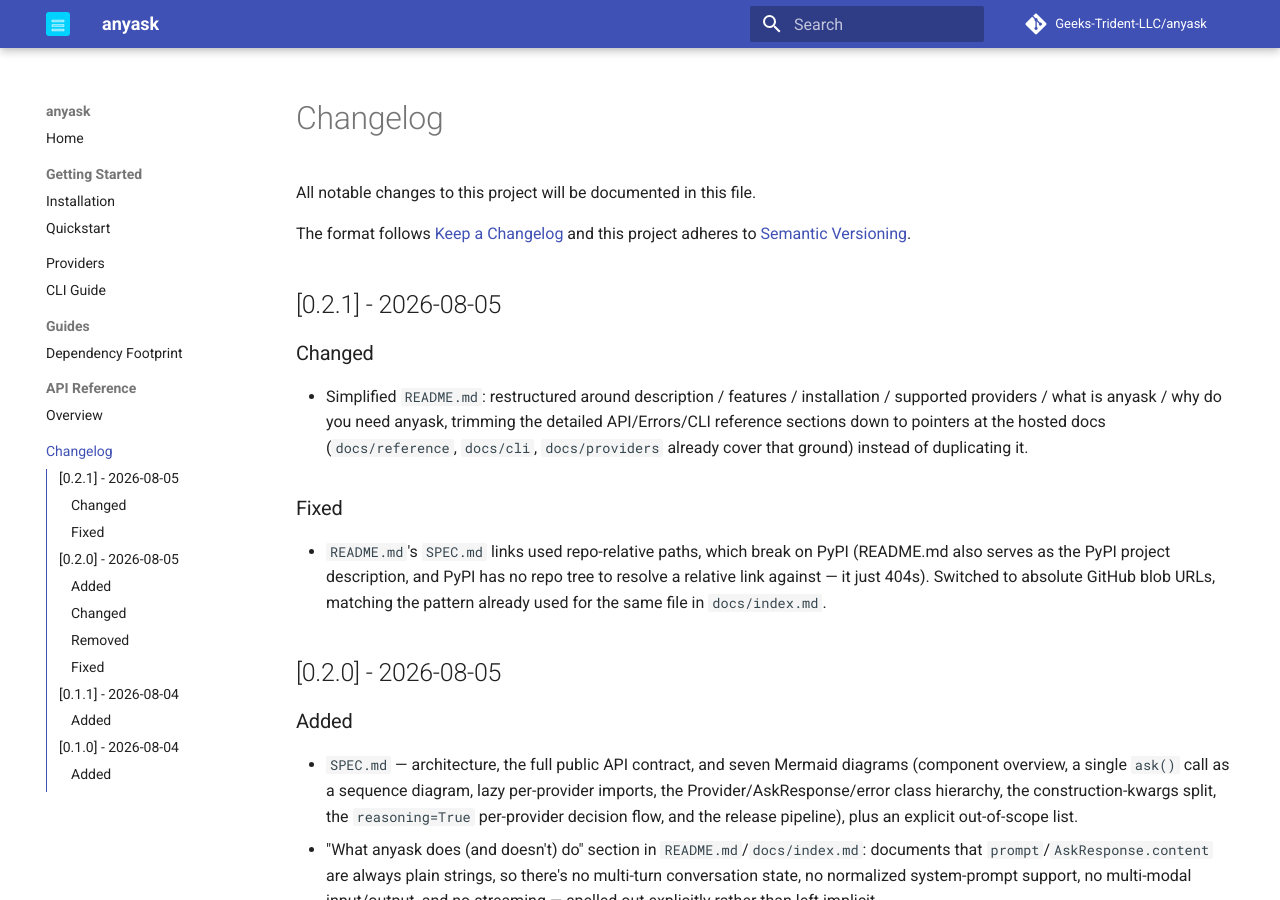
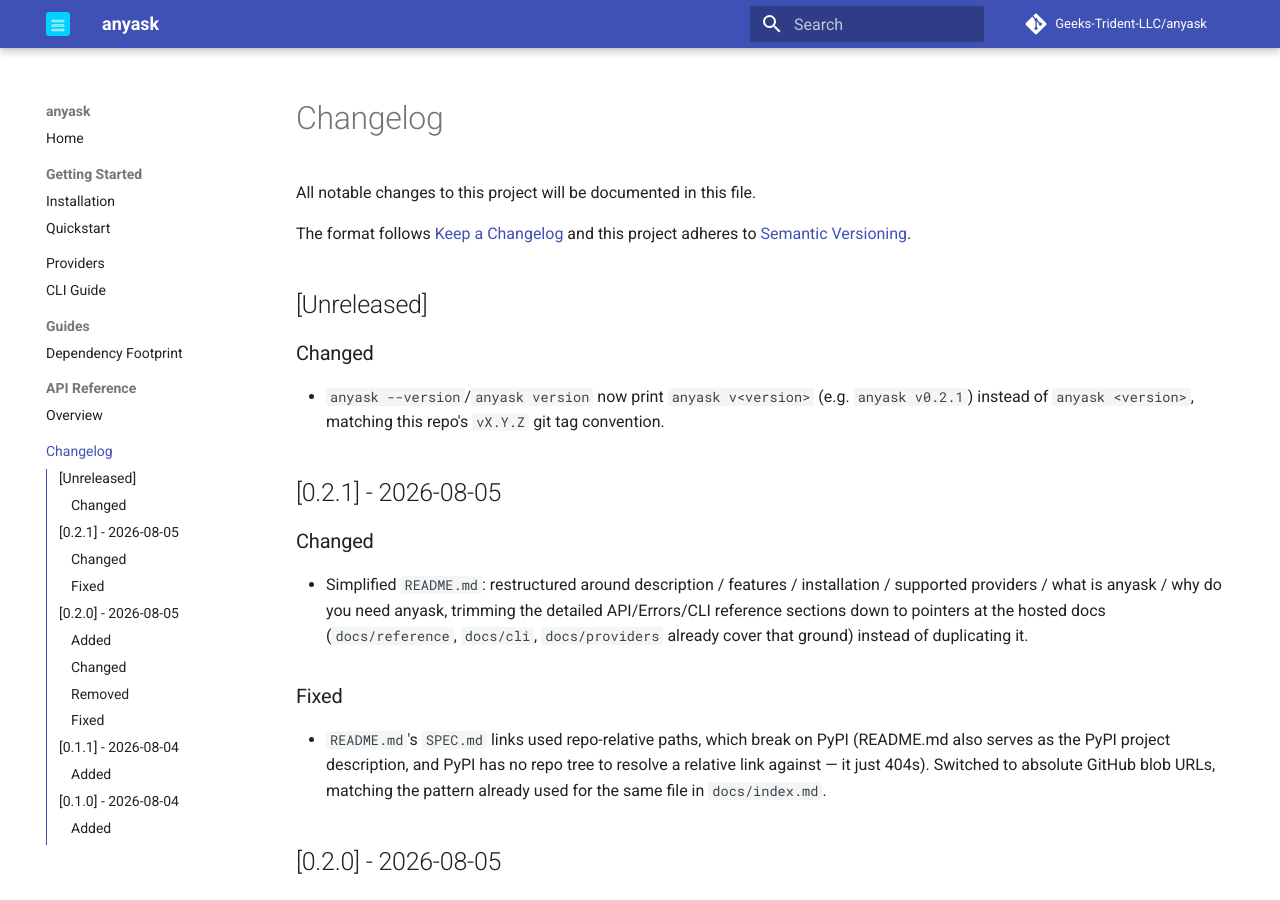
Before and after one commit to Geeks-Trident-LLC/anyask, an MkDocs documentation site: the page built from docs/changelog.md, in a window 1280 px wide and 900 px high. Built offline with MkDocs 1.6.1 and Material for MkDocs 9.7.7, drawn with Linux system fonts in a browser that asks for light colours; comment, search, counter and statistics services are not loaded.

Commit message:
Show anyask v<version> in CLI version output
anyask --version / anyask version now print "anyask v0.2.1" instead
of "anyask 0.2.1", matching this repo's vX.Y.Z git tag convention.

```diff
--- a/docs/changelog.md
+++ b/docs/changelog.md
@@ -4,6 +4,13 @@
 
 The format follows [Keep a Changelog](https://keepachangelog.com/en/1.0.0/)
 and this project adheres to [Semantic Versioning](https://semver.org/).
+
+## [Unreleased]
+
+### Changed
+- `anyask --version`/`anyask version` now print `anyask v<version>` (e.g.
+  `anyask v0.2.1`) instead of `anyask <version>`, matching this repo's
+  `vX.Y.Z` git tag convention.
 
 ## [0.2.1] - 2026-08-05
 
```
Also changed, not shown: CHANGELOG.md (+7 -0 lines), 2 other files.
